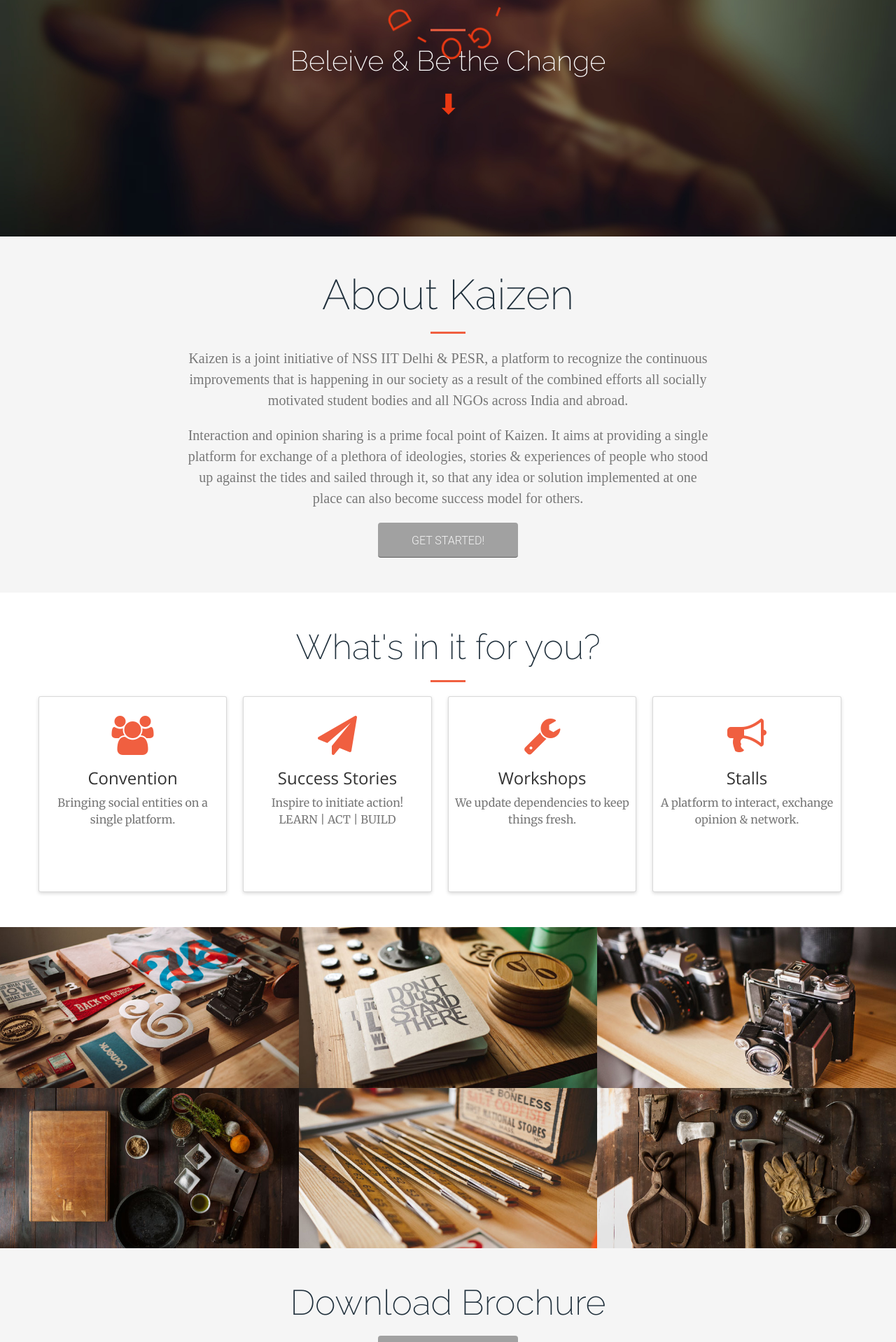
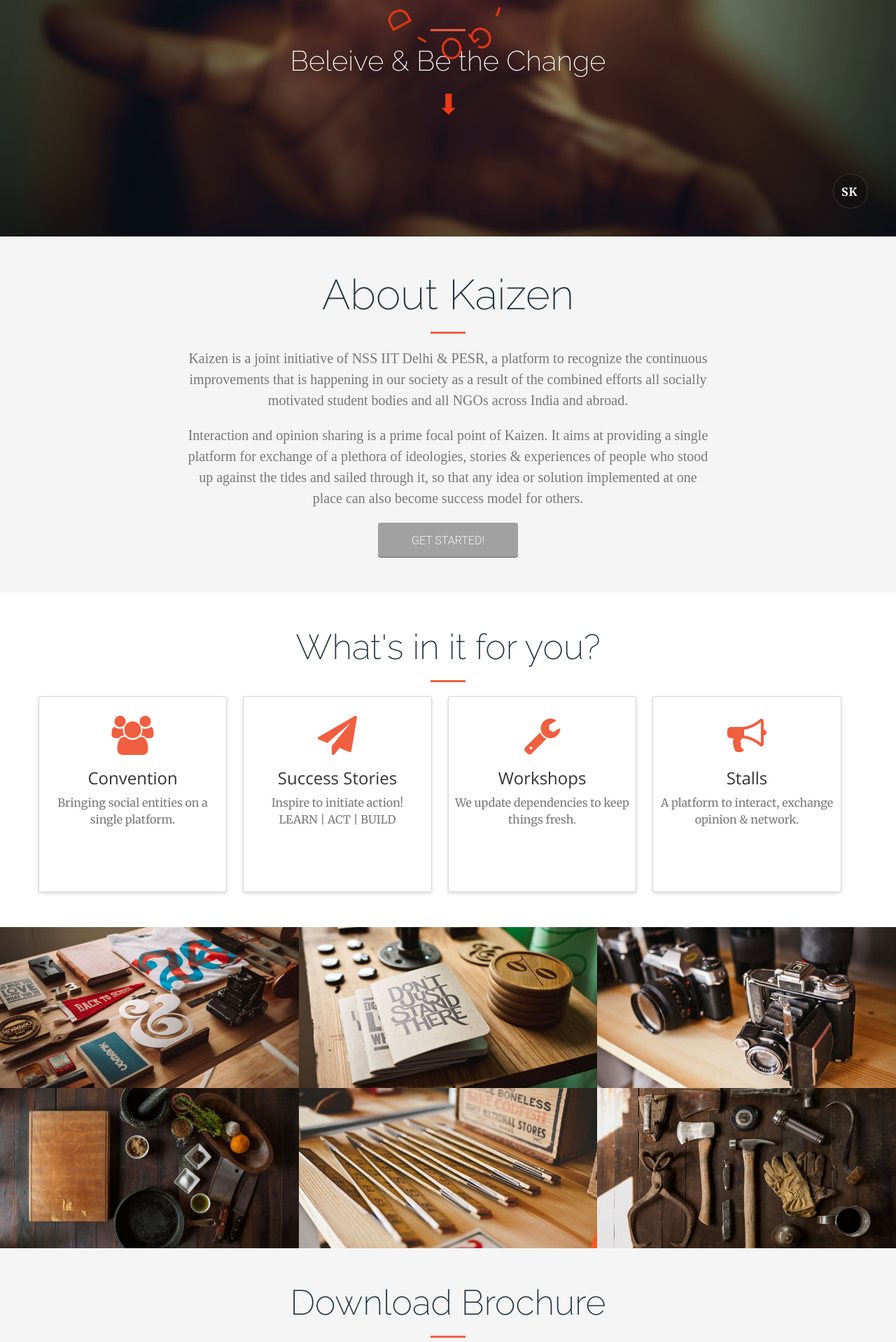
Before and after one commit to sahil505/kaizen17, a PHP site: page / in a window 1280 px wide. Shown: the part 462-2380 px from the top of the page at 70% size. Run offline with PHP 8.4, Linux system fonts and the light colour scheme; some libraries are stand-ins or nearby versions.

Commit message:
Added my TM sign and NSS IITD sign

```diff
--- a/css/creative.css
+++ b/css/creative.css
@@ -745,3 +745,67 @@
   background-color: #255988;
   box-shadow: inset 0px 0px 4px rgba(0, 0, 0, 0.25);
 }
+
+
+.made-with-mk {
+  width: 50px;
+  height: 50px;
+  display: block;
+  position: fixed;
+  z-index: 555;
+  bottom: 40px;
+  right: 40px;
+  border-radius: 30px;
+  background-color: rgba(16, 16, 16, 0.35);
+  border: 1px solid rgba(255, 255, 255, 0.15);
+  color: #FFFFFF;
+  cursor: pointer;
+  padding: 10px 12px;
+  white-space: nowrap;
+  overflow: hidden;
+  -webkit-transition: 0.55s cubic-bezier(0.6, 0, 0.4, 1);
+  -moz-transition: 0.55s cubic-bezier(0.6, 0, 0.4, 1);
+  -o-transition: 0.55s cubic-bezier(0.6, 0, 0.4, 1);
+  transition: 0.55s cubic-bezier(0.6, 0, 0.4, 1);
+}
+.made-with-mk:hover, .made-with-mk:active, .made-with-mk:focus {
+  width: 218px;
+  color: #FFFFFF;
+  transition-duration: .55s;
+  padding: 10px 19px;
+}
+.made-with-mk:hover .made-with, .made-with-mk:active .made-with, .made-with-mk:focus .made-with {
+  opacity: 1;
+}
+.made-with-mk:hover .brand, .made-with-mk:active .brand, .made-with-mk:focus .brand {
+  left: 0;
+}
+.made-with-mk .brand,
+.made-with-mk .made-with {
+  float: left;
+}
+.made-with-mk .brand {
+  position: relative;
+  top: 4px;
+  left: -1px;
+  letter-spacing: 1px;
+  vertical-align: middle;
+  font-size: 16px;
+  font-weight: 600;
+}
+.made-with-mk .made-with {
+  color: rgba(255, 255, 255, 0.6);
+  position: absolute;
+  left: 50px;
+  top: 14px;
+  opacity: 0;
+  margin: 0;
+  -webkit-transition: 0.55s cubic-bezier(0.6, 0, 0.4, 1);
+  -moz-transition: 0.55s cubic-bezier(0.6, 0, 0.4, 1);
+  -o-transition: 0.55s cubic-bezier(0.6, 0, 0.4, 1);
+  transition: 0.55s cubic-bezier(0.6, 0, 0.4, 1);
+}
+.made-with-mk .made-with strong {
+  font-weight: 400;
+  color: rgba(255, 255, 255, 0.9);
+}
--- a/index.html
+++ b/index.html
@@ -296,6 +296,7 @@
     <div class="container text-center">
         <div class="call-to-action">
             <h2 style="font-family: 'Raleway', sans-serif; color: #20303c; font-size: 50px; font-weight: 500;">Download Brochure</h2>
+            <hr class="light">
             <a href="#" class="btn btn-default btn-xl sr-button rad-button dark flat">Download Now!</a>
         </div>
     </div>
@@ -322,6 +323,18 @@
                 <p><a href="mailto:kaizen.nssiitd@gmail.com">kaizen.nssiitd<br/>@gmail.com</a></p>
             </div>
         </div>
+        <div class="row">
+            <div class="col-lg-6 col-lg-offset-3 text-center">
+                Made with <i class="fa fa-heart heart" style="color: #990513;"></i> for <a href="http://nss.iitd.ac.in" target="_blank">NSS IIT Delhi</a>
+            </div>
+            <div class="col-lg-6">
+                <a href="http://www.sahil505.com" class="made-with-mk" target="_blank">
+                  <div class="brand">SK</div>
+                  <div class="made-with">Made by <strong>Sahil Khokhar</strong></div>
+              </a>
+          </div>
+
+      </div>
   </div>
 </section>
 
```
Lines whose indentation alone changed are shown as unchanged.
